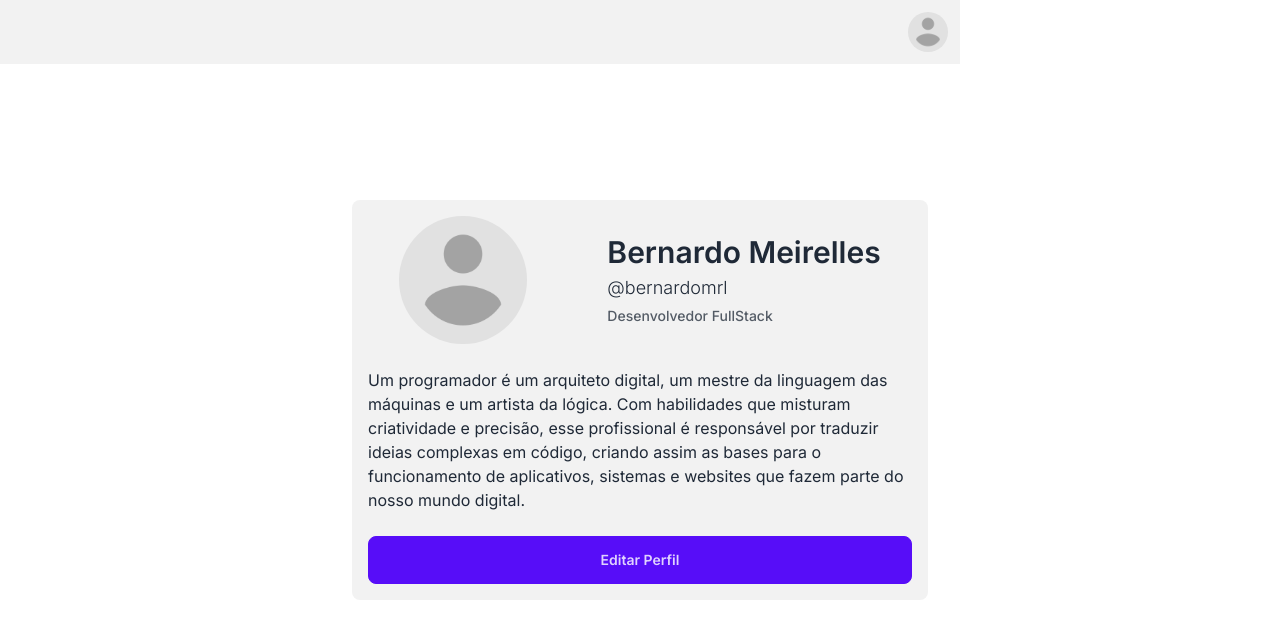
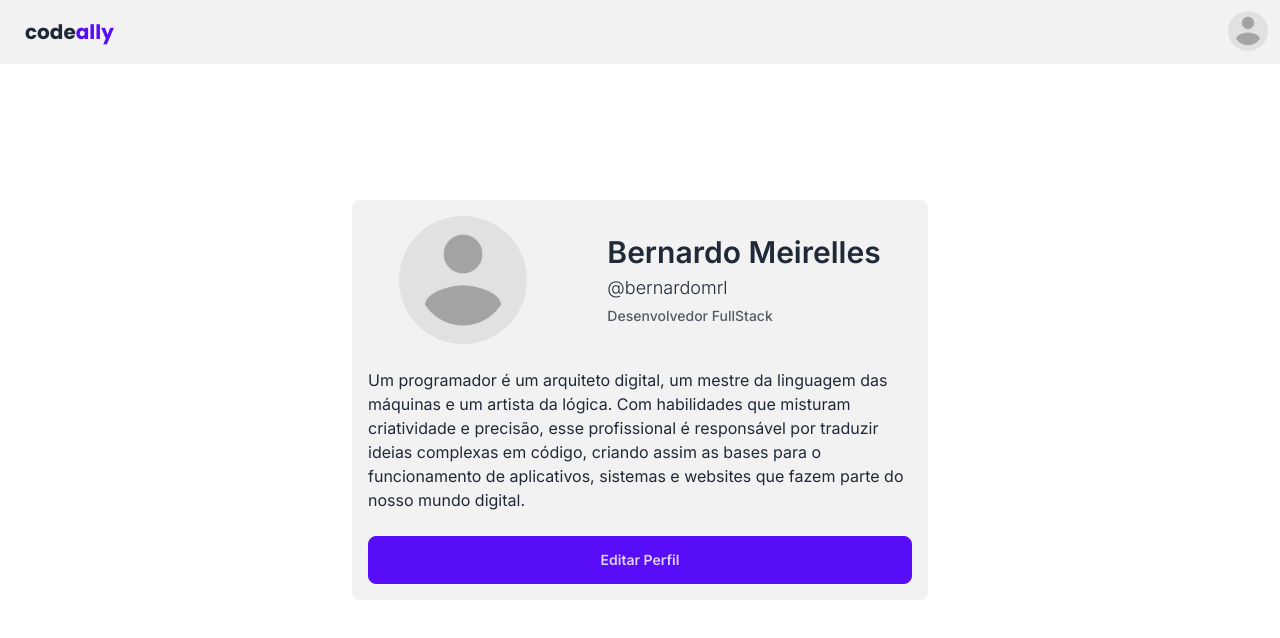
Before and after one commit to bernardomrl/codeally, a Next.js app in the folder app/: page /profile in a window 1280 px wide. Shown: the top 638 px of the page. Built offline with nearby package versions, Linux system fonts and the light colour scheme.

Commit message:
Alterado header principal.

```diff
--- a/app/src/components/Header.tsx
+++ b/app/src/components/Header.tsx
@@ -1,26 +1,44 @@
 import Image from 'next/image';
 
-import DefaultUserImg from '@/assets/img/profile.png';
-import { Bars3BottomLeftIcon } from '@heroicons/react/24/outline';
+import Placeholder from '@/assets/img/profile.png';
 
 export default function Header() {
   return (
-    <div className="navbar absolute top-0 w-full xl:w-[calc(100vw-20rem)] bg-base-200 flex justify-between z-50">
-      <div className="flex-none">
-        <label htmlFor="home-drawer" className="btn btn-ghost xl:hidden">
-          <Bars3BottomLeftIcon className="inline-block w-6 h-6 stroke-current" />
+    <div className="navbar fixed top-0 z-10 h-12 bg-base-200 justify-between">
+      <a
+        href="/home"
+        className="btn btn-ghost font-bold normal-case font-poppins text-xl"
+      >
+        <span>
+          code<span className="text-primary">ally</span>
+        </span>
+      </a>
+      <div className="dropdown dropdown-end">
+        <label tabIndex={0} className="btn btn-ghost btn-circle avatar">
+          <div className="w-10 rounded-full">
+            <Image alt="User Profile Picture" src={Placeholder} />
+          </div>
         </label>
-      </div>
-      <div>
-        <a
-          href="/profile"
+        <ul
           tabIndex={0}
-          className="btn btn-ghost btn-circle avatar"
+          className="menu menu-md dropdown-content mx-2 my-5 z-[1] p-2 shadow bg-base-200 rounded-box w-52"
         >
-          <div className="w-10 rounded-full">
-            <Image src={DefaultUserImg} alt="Avatar" width={200} height={200} />
-          </div>
-        </a>
+          <li>
+            <a href="/profile" className="font-inter font-medium text-md">
+              Perfil
+            </a>
+          </li>
+          <li>
+            <a href="/settings" className="font-inter font-medium text-md">
+              Configurações
+            </a>
+          </li>
+          <li>
+            <a href="/home" className="font-inter font-medium text-md">
+              Sair
+            </a>
+          </li>
+        </ul>
       </div>
     </div>
   );
```
